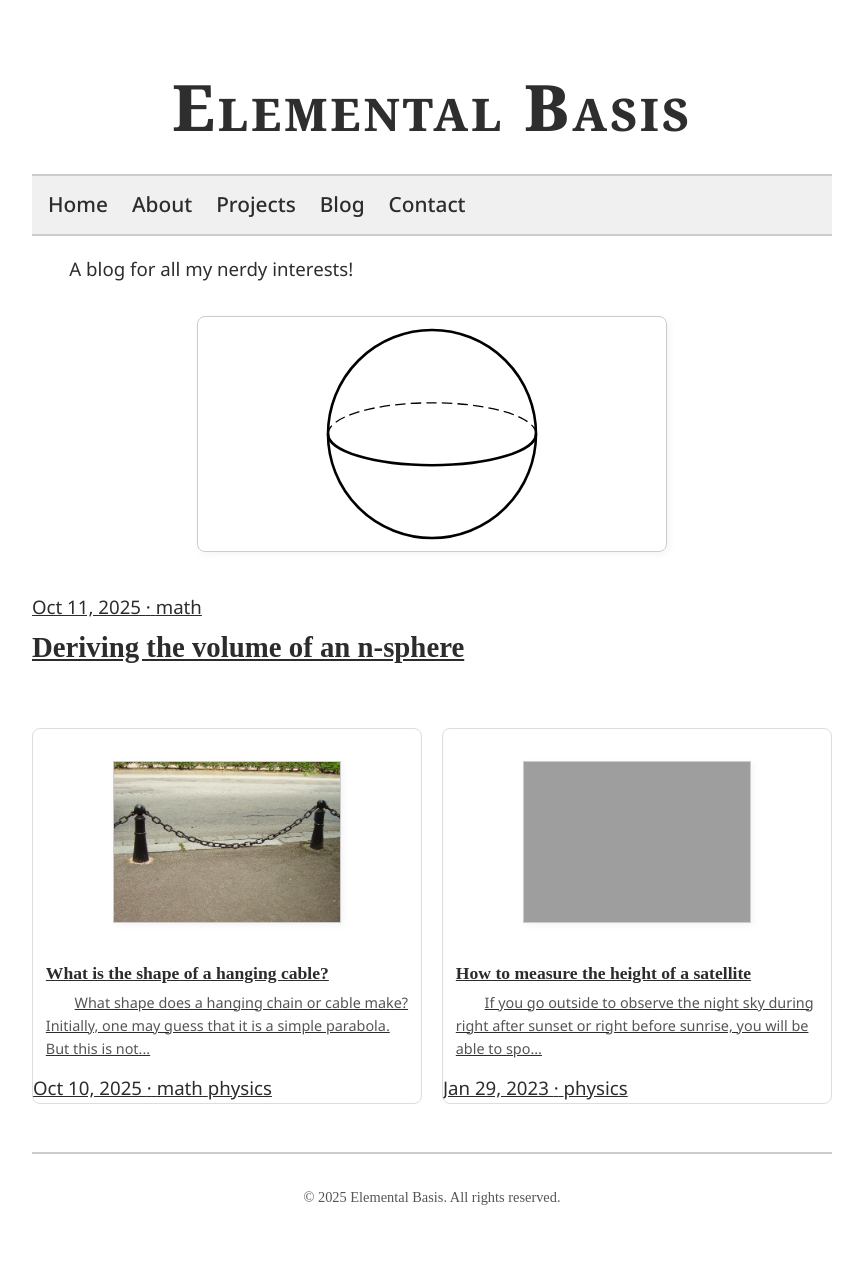
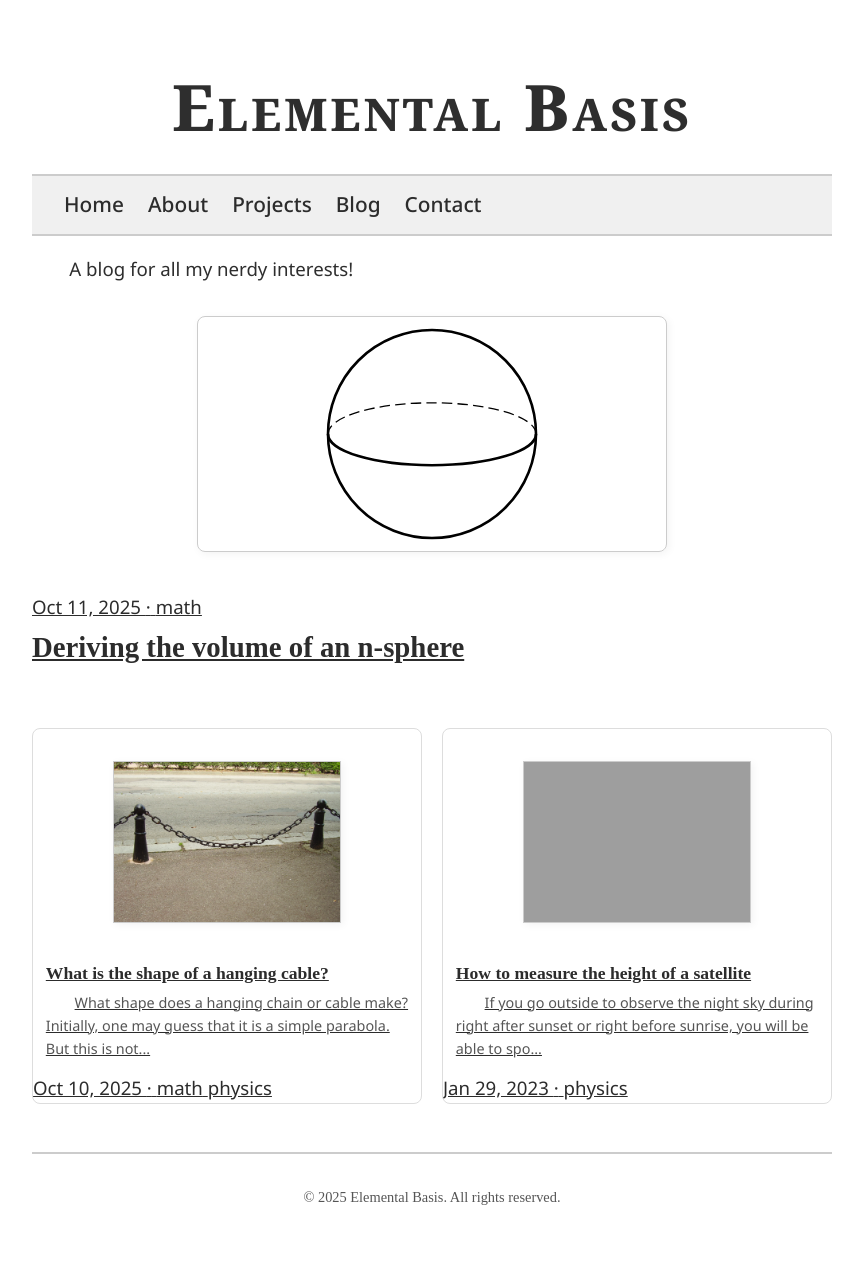
Before and after one commit to elementalbasis/elementalbasis.com, a Jekyll site: the page built from index.md, in a window 1280 px wide. Shown: the whole page, without its empty margins (208-1071 px from the left). Built offline with Jekyll 4.4.1, drawn with Linux system fonts in a browser that asks for light colours; grey boxes are pictures that could not be loaded.

Commit message:
Styled the navigation bar to make it scroll if it does not fit in the window.

```diff
--- a/assets/css/main.css
+++ b/assets/css/main.css
@@ -86,7 +86,34 @@ footer {
   list-style: none;
   margin: 0 auto;
   -webkit-overflow-scrolling: touch;
+  position: relative;
+  padding-left: 1rem;
+  padding-right: 1rem;
 }
+
+.site-nav::before, .site-nav::after {
+  content: "";
+  position: absolute;
+  top: 0;
+  bottom: 0;
+  width: 2rem;
+  pointer-events: none;
+  z-index: 1;
+}
+
+.site-nav::before {
+  left: 0;
+  background: linear-gradient(to right, #f0f0f0 60%, rgba(240,240,240,0));
+}
+
+.site-nav::after {
+  right: 0;
+  background: linear-gradient(to left, #f0f0f0 60%, rgba(240,240,240,0));
+}
+
+/* (optional) hide scrollbars for a cleaner look; remove if you prefer them visible */
+.site-nav::-webkit-scrollbar { display: none; }
+.site-nav { scrollbar-width: none; }
 
 .site-nav ul {
   list-style: none;
```
